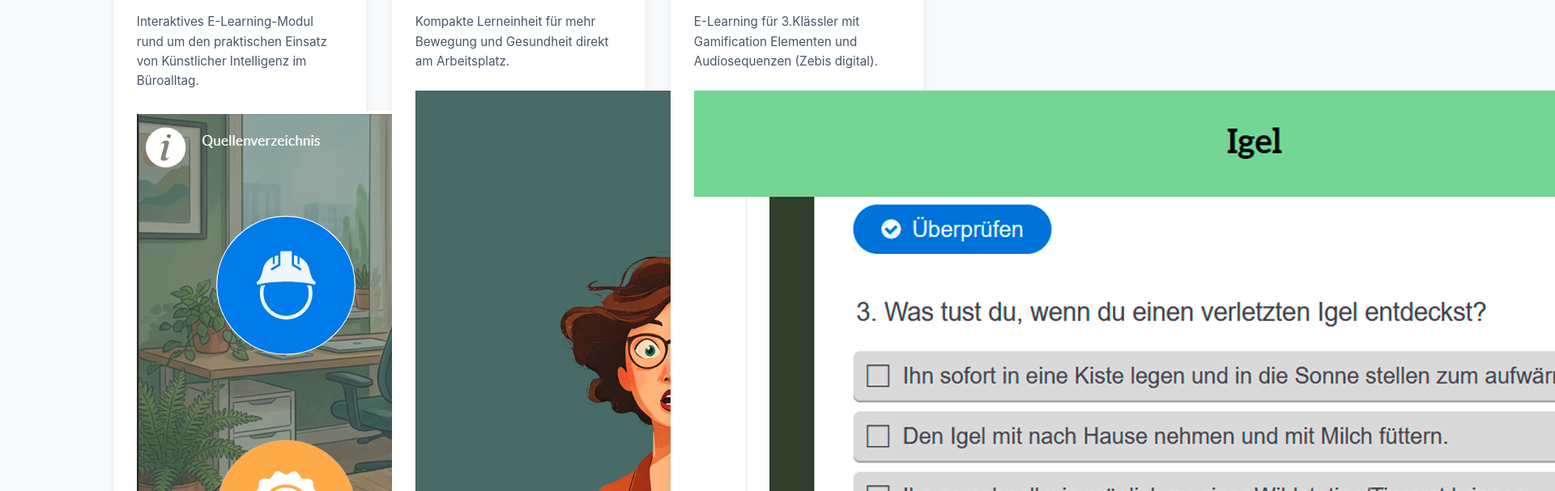
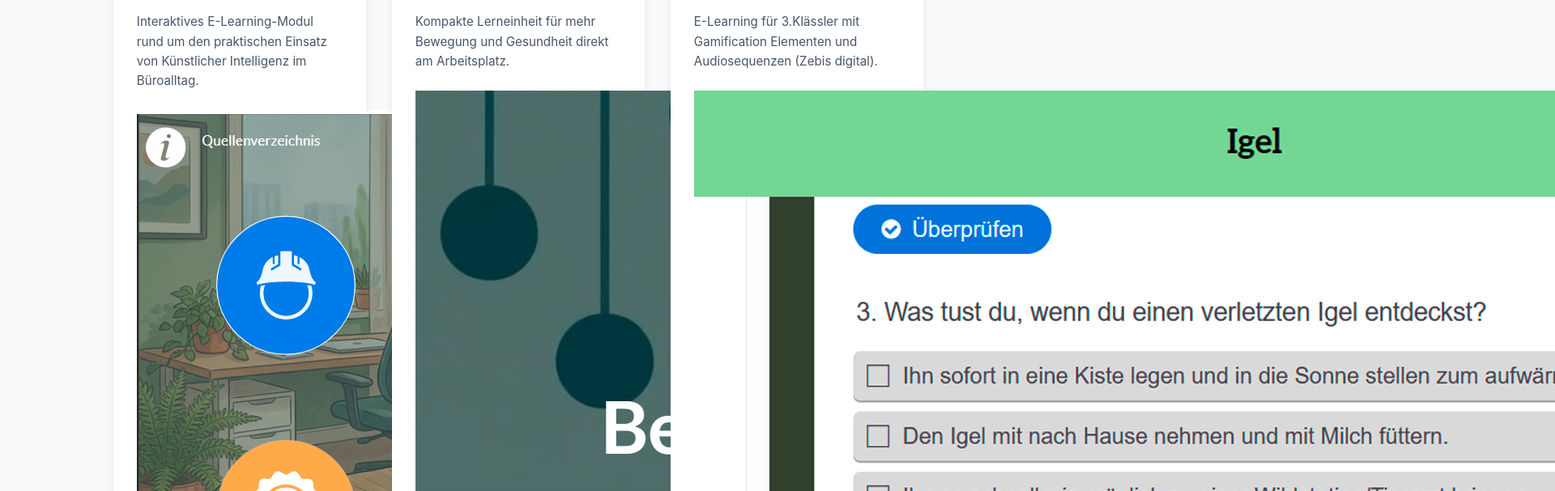
Before and after one commit to nicolefi/nicolefi.github.io, a plain HTML site: page index.html in a window 1280 px wide. Shown: the part 369-976 px from the top of the page at 81% size, 1920 px wide, since content can reach past the window. Drawn offline with Linux system fonts and the light colour scheme.

Commit message:
Update index.html

```diff
--- a/index.html
+++ b/index.html
@@ -49,7 +49,7 @@
       <div>
         <h2>Microlearning: Bewegte Pause (Articulate Rise)</h2>
         <p>Kompakte Lerneinheit für mehr Bewegung und Gesundheit direkt am Arbeitsplatz.</p>
-        <img src="Titelbild.png" alt="Beschreibung" class="card-img">
+        <img src="TitelbildMicrolearning.png" alt="Beschreibung" class="card-img">
       </div>
       <div class="btn-group">
         <a href="https://github.io" target="_blank" class="btn btn-primary">Live-Demo starten</a>
```
